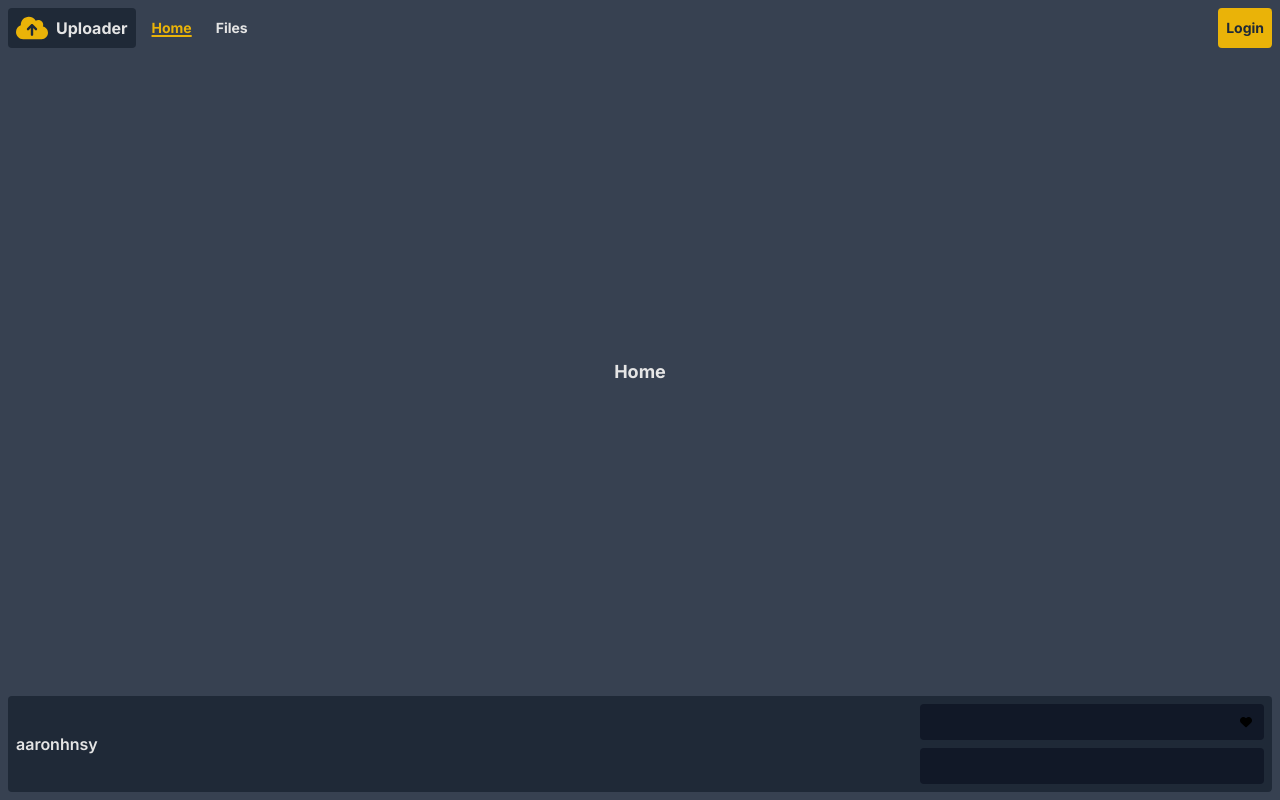
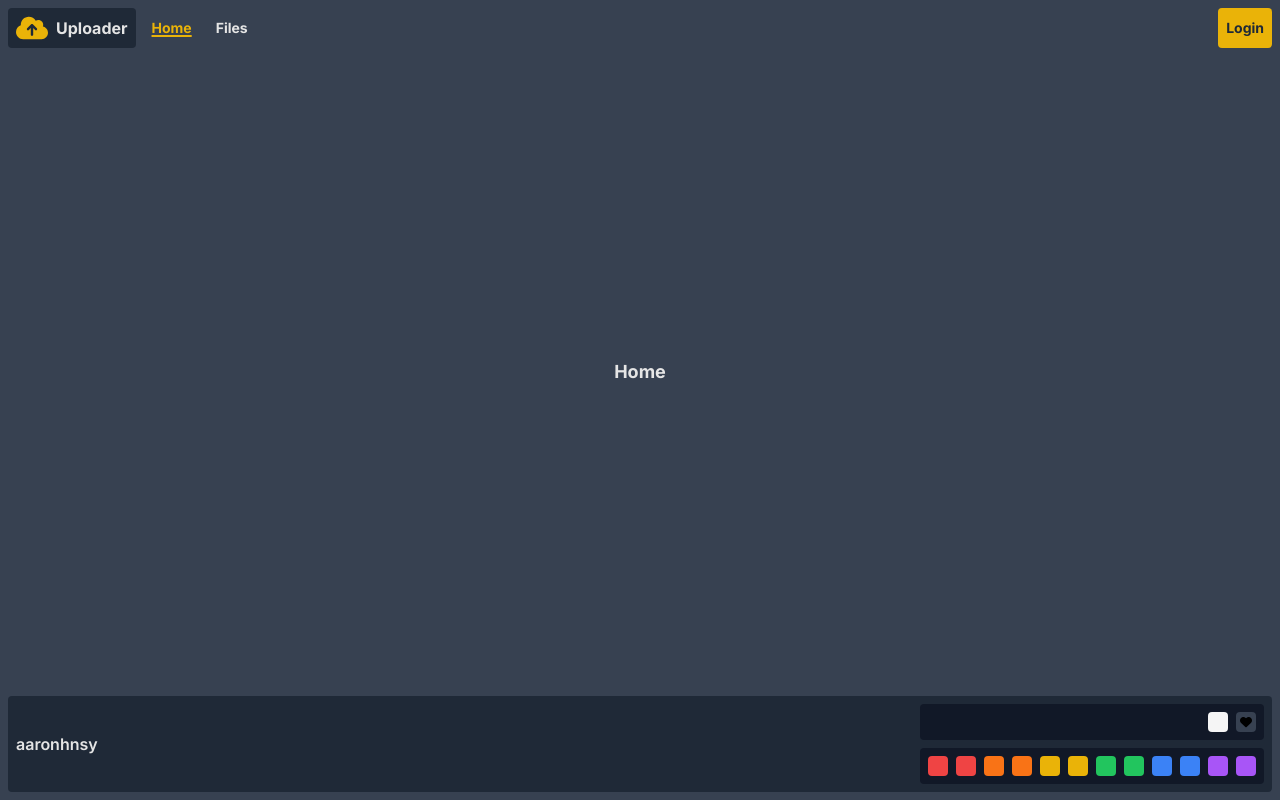
Before and after one commit to aaronhnsy/uploader, a Next.js app in the folder frontend/: page / in a window 1280 px wide. Built offline with nearby package versions, Linux system fonts and the light colour scheme; no server answers.

Commit message:
clean-up colour types

```diff
--- a/frontend/src/utilities/colours.ts
+++ b/frontend/src/utilities/colours.ts
@@ -206,4 +206,44 @@ export const customColours: CustomColours = {
     "theme-text-hover": "rgb(var(--theme-text-hover) / <alpha-value>)",
     "theme-accent": "rgb(var(--theme-accent) / <alpha-value>)",
     "theme-accent-hover": "rgb(var(--theme-accent-hover) / <alpha-value>)",
+    "theme-light-primary": "rgb(var(--theme-light-primary) / <alpha-value>)",
+    "theme-light-primary-hover": "rgb(var(--theme-light-primary-hover) / <alpha-value>)",
+    "theme-light-secondary": "rgb(var(--theme-light-secondary) / <alpha-value>)",
+    "theme-light-secondary-hover": "rgb(var(--theme-light-secondary-hover) / <alpha-value>)",
+    "theme-light-tertiary": "rgb(var(--theme-light-tertiary) / <alpha-value>)",
+    "theme-light-tertiary-hover": "rgb(var(--theme-light-tertiary-hover) / <alpha-value>)",
+    "theme-light-text": "rgb(var(--theme-light-text) / <alpha-value>)",
+    "theme-light-text-hover": "rgb(var(--theme-light-text-hover) / <alpha-value>)",
+    "theme-dark-primary": "rgb(var(--theme-dark-primary) / <alpha-value>)",
+    "theme-dark-primary-hover": "rgb(var(--theme-dark-primary-hover) / <alpha-value>)",
+    "theme-dark-secondary": "rgb(var(--theme-dark-secondary) / <alpha-value>)",
+    "theme-dark-secondary-hover": "rgb(var(--theme-dark-secondary-hover) / <alpha-value>)",
+    "theme-dark-tertiary": "rgb(var(--theme-dark-tertiary) / <alpha-value>)",
+    "theme-dark-tertiary-hover": "rgb(var(--theme-dark-tertiary-hover) / <alpha-value>)",
+    "theme-dark-text": "rgb(var(--theme-dark-text) / <alpha-value>)",
+    "theme-dark-text-hover": "rgb(var(--theme-dark-text-hover) / <alpha-value>)",
+    "theme-light-red-accent": "rgb(var(--theme-light-red-accent) / <alpha-value>)",
+    "theme-light-red-accent-hover": "rgb(var(--theme-light-red-accent-hover) / <alpha-value>)",
+    "theme-dark-red-accent": "rgb(var(--theme-dark-red-accent) / <alpha-value>)",
+    "theme-dark-red-accent-hover": "rgb(var(--theme-dark-red-accent-hover) / <alpha-value>)",
+    "theme-light-orange-accent": "rgb(var(--theme-light-orange-accent) / <alpha-value>)",
+    "theme-light-orange-accent-hover": "rgb(var(--theme-light-orange-accent-hover) / <alpha-value>)",
+    "theme-dark-orange-accent": "rgb(var(--theme-dark-orange-accent) / <alpha-value>)",
+    "theme-dark-orange-accent-hover": "rgb(var(--theme-dark-orange-accent-hover) / <alpha-value>)",
+    "theme-light-yellow-accent": "rgb(var(--theme-light-yellow-accent) / <alpha-value>)",
+    "theme-light-yellow-accent-hover": "rgb(var(--theme-light-yellow-accent-hover) / <alpha-value>)",
+    "theme-dark-yellow-accent": "rgb(var(--theme-dark-yellow-accent) / <alpha-value>)",
+    "theme-dark-yellow-accent-hover": "rgb(var(--theme-dark-yellow-accent-hover) / <alpha-value>)",
+    "theme-light-green-accent": "rgb(var(--theme-light-green-accent) / <alpha-value>)",
+    "theme-light-green-accent-hover": "rgb(var(--theme-light-green-accent-hover) / <alpha-value>)",
+    "theme-dark-green-accent": "rgb(var(--theme-dark-green-accent) / <alpha-value>)",
+    "theme-dark-green-accent-hover": "rgb(var(--theme-dark-green-accent-hover) / <alpha-value>)",
+    "theme-light-blue-accent": "rgb(var(--theme-light-blue-accent) / <alpha-value>)",
+    "theme-light-blue-accent-hover": "rgb(var(--theme-light-blue-accent-hover) / <alpha-value>)",
+    "theme-dark-blue-accent": "rgb(var(--theme-dark-blue-accent) / <alpha-value>)",
+    "theme-dark-blue-accent-hover": "rgb(var(--theme-dark-blue-accent-hover) / <alpha-value>)",
+    "theme-light-purple-accent": "rgb(var(--theme-light-purple-accent) / <alpha-value>)",
+    "theme-light-purple-accent-hover": "rgb(var(--theme-light-purple-accent-hover) / <alpha-value>)",
+    "theme-dark-purple-accent": "rgb(var(--theme-dark-purple-accent) / <alpha-value>)",
+    "theme-dark-purple-accent-hover": "rgb(var(--theme-dark-purple-accent-hover) / <alpha-value>)",
 };
--- a/frontend/src/utilities/colours.types.ts
+++ b/frontend/src/utilities/colours.types.ts
@@ -1,73 +1,54 @@
 type ModeVariants =
-    `primary` | `primary-hover`
-    | `secondary` | `secondary-hover`
-    | `tertiary` | `tertiary-hover`
-    | `text` | `text-hover`;
+    `primary` | `primary-hover` | `secondary` | `secondary-hover` | `tertiary` | `tertiary-hover` |
+    `text` | `text-hover`;
 type ModeVariantsObject = {
-    [Key in ModeVariants]: string;
+    [MV in ModeVariants]: string
 }
 type Modes = `light` | `dark`;
 export type ModesObject<T extends ModeVariantsObject | AccentVariantsObject = ModeVariantsObject> = {
-    [Key in Modes]: T;
+    [M in Modes]: T
 }
 
 type AccentVariants = `accent` | `accent-hover`;
 type AccentVariantsObject = {
-    [Key in AccentVariants]: string;
+    [AV in AccentVariants]: string
 }
 type Accents = `red` | `orange` | `yellow` | `green` | `blue` | `purple`;
 export type AccentsObject = {
-    [Key in Accents]: ModesObject<AccentVariantsObject>;
+    [A in Accents]: ModesObject<AccentVariantsObject>
 }
 
 type Themes = `${Modes}-${Accents}`;
 
-type ModeOptions = `${Modes}`
-type ModeOptionsClasses<M extends Modes> = `bg-theme-${M}-primary hover:bg-theme-${M}-primary-hover`
+type ModeOptionClasses<M extends Modes> = `bg-theme-${M}-primary hover:bg-theme-${M}-primary-hover`
 export type ModeOptionsObject = {
-    [M in ModeOptions]: ModeOptionsClasses<M>
+    [M in Modes]: ModeOptionClasses<M>
 };
-type AccentOptions = `${Modes}-${Accents}`
-type AccentOptionsClasses<AO extends AccentOptions> = `bg-theme-${AO}-accent hover:bg-theme-${AO}-accent-hover`
+type AccentOptionClasses<T extends Themes> = `bg-theme-${T}-accent hover:bg-theme-${T}-accent-hover`
 export type AccentOptionsObject = {
-    [AO in AccentOptions]: AccentOptionsClasses<AO>
+    [T in Themes]: AccentOptionClasses<T>
 };
 
-type SpecificModeVariantVariables<M extends Modes = Modes, MV extends ModeVariants = ModeVariants> = `--theme-${M}-${MV}`
-type SpecificThemeVariantVariables<T extends Themes = Themes, AV extends AccentVariants = AccentVariants> = `--theme-${T}-${AV}`
-type SpecificVariantVariables = SpecificModeVariantVariables | SpecificThemeVariantVariables
-type RootCSSRulesObject = {
+export type CSSRulesObject = {
     ":root": {
-        [Variant in SpecificVariantVariables]: string;
+        [SV in `--theme-${`${Modes}-${ModeVariants}` | `${Themes}-${AccentVariants}`}`]: string;
+    }
+} & {
+    [M in Modes as `html[data-theme*='${M}']`]: {
+        [MV in ModeVariants as `--theme-${MV}`]: `var(--theme-${M}-${MV})`
+    }
+} & {
+    [T in Themes as `html[data-theme='${T}']`]: {
+        [AV in AccentVariants as `--theme-${AV}`]: `var(--theme-${T}-${AV})`
     }
 }
 
-type ModeSelectors<M extends Modes> = `html[data-theme*='${M}']`;
-type ModeVariantVariables<MV extends ModeVariants> = `--theme-${MV}`
-type ModeCSSRulesObject = {
-    [M in Modes as ModeSelectors<M>]: {
-        [MV in ModeVariants as ModeVariantVariables<MV>]: `var(${SpecificModeVariantVariables<M, MV>})`
-    }
+export type CustomColours = {
+    [SMV in `theme-${Modes}-${ModeVariants}`]: `rgb(var(--${SMV}) / <alpha-value>)`
+} & {
+    [SAV in `theme-${Themes}-${AccentVariants}`]: `rgb(var(--${SAV}) / <alpha-value>)`
+} & {
+    [MV in `theme-${ModeVariants}`]: `rgb(var(--${MV}) / <alpha-value>)`
+} & {
+    [AV in `theme-${AccentVariants}`]: `rgb(var(--${AV}) / <alpha-value>)`
 }
-
-type ThemeSelectors<T extends Themes> = `html[data-theme='${T}']`
-type AccentVariantVariables<AV extends AccentVariants> = `--theme-${AV}`
-type ThemeCSSRulesObject = {
-    [T in Themes as ThemeSelectors<T>]: {
-        [AV in AccentVariants as AccentVariantVariables<AV>]: `var(${SpecificThemeVariantVariables<T, AV>})`
-    }
-}
-
-export type CSSRulesObject = RootCSSRulesObject & ModeCSSRulesObject & ThemeCSSRulesObject;
-
-type ModeVariantCustomColours = {
-    [MV in ModeVariants as `theme-${MV}`]: `rgb(var(${ModeVariantVariables<MV>}) / <alpha-value>)`
-}
-type AccentVariantCustomColours = {
-    [AV in AccentVariants as `theme-${AV}`]: `rgb(var(${AccentVariantVariables<AV>}) / <alpha-value>)`
-}
-type ThemeCustomColours = ModeVariantCustomColours & AccentVariantCustomColours
-
-
-
-export type CustomColours = ThemeCustomColours
```
